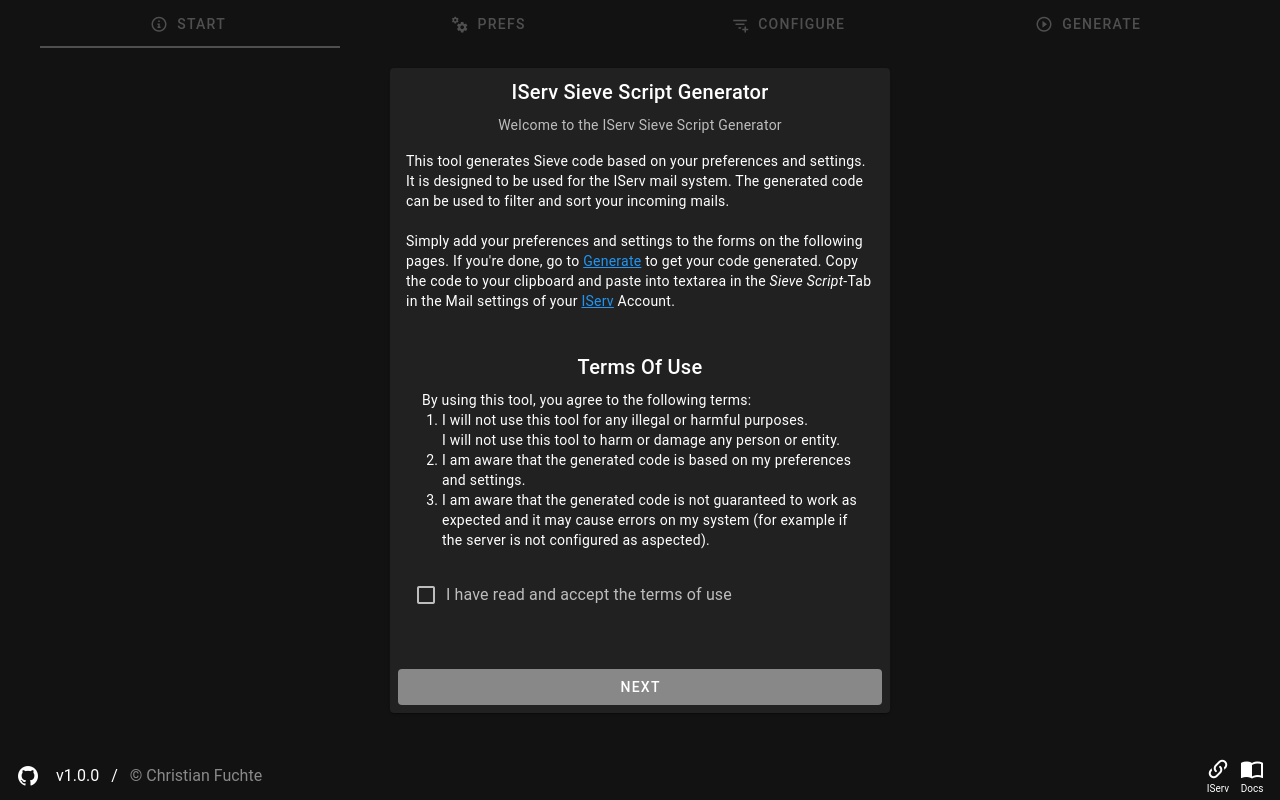
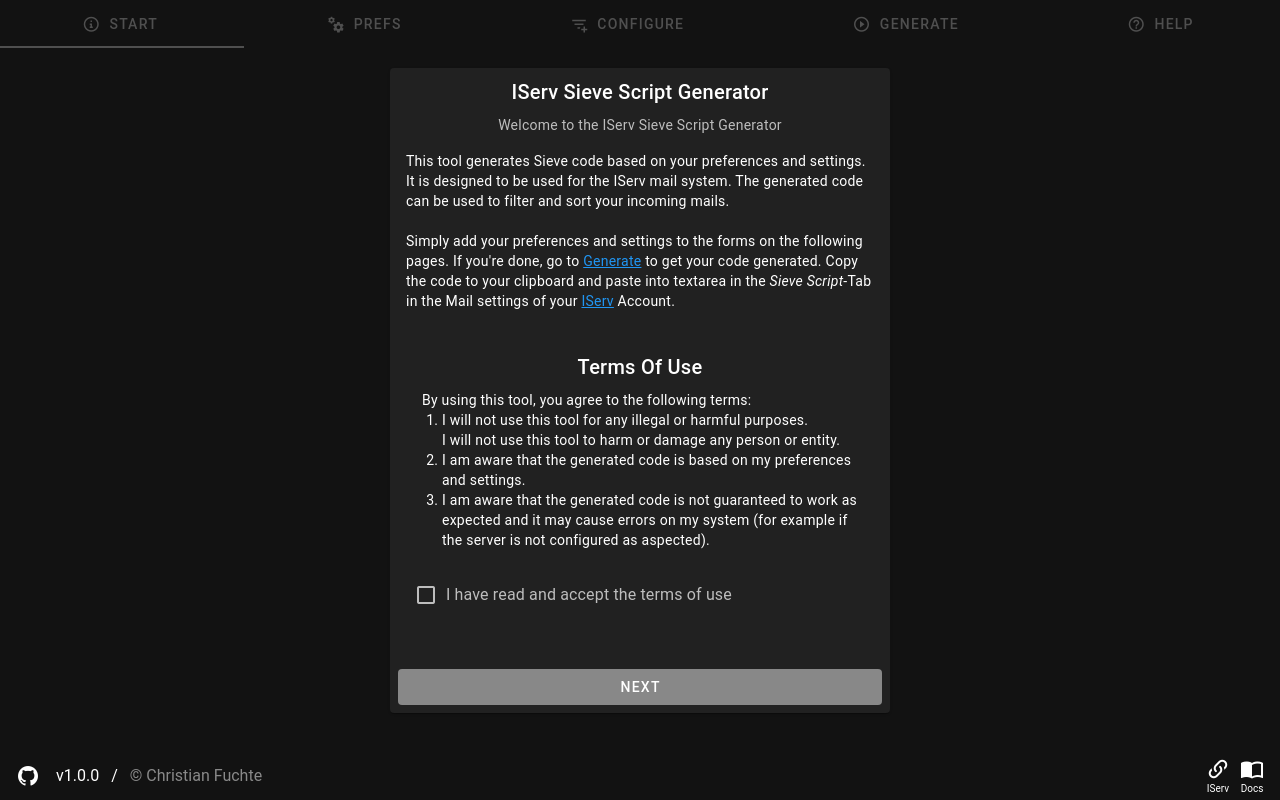
Before and after one commit to Barsch2006/iserv-sieve-script-generator, a Vue app: page / in a window 1280 px wide. Built offline with nearby package versions, Linux system fonts and the light colour scheme.

Commit message:
Add HelpPage component and update App.vue

```diff
--- a/src/App.vue
+++ b/src/App.vue
@@ -2,10 +2,11 @@
 import StartVCard from './components/StartVCard.vue';
 import PrefsVCard from './components/PrefsVCard.vue';
 import FilterVCard from './components/FilterVCard.vue';
+import HelpPage from './components/HelpPage.vue';
 import { default as generate, IGenerateOptions } from './generate';
 
 export default {
-    components: { StartVCard, PrefsVCard, FilterVCard },
+    components: { StartVCard, PrefsVCard, FilterVCard, HelpPage },
     data() {
         return {
             accepted_tos: false,
@@ -48,6 +49,11 @@
                     value: 'finish',
                     icon: 'mdi-play-circle-outline',
                     name: 'Generate',
+                },
+                {
+                    value: 'help',
+                    icon: 'mdi-help-circle-outline',
+                    name: 'Help',
                 },
             ],
             mobile: false,
@@ -189,6 +195,10 @@
                         </VCardText>
                     </VCard>
                 </VWindowItem>
+
+                <VWindowItem value="help">
+                    <HelpPage @go-to-start="tab = 'start'" />
+                </VWindowItem>
             </VWindow>
         </VMain>
 
@@ -202,7 +212,11 @@
                 <VIcon size="24px" icon="mdi-link-variant" />
                 IServ
             </a>
-            <a target="__blank" class="subtitle icon-link" href="https://datatracker.ietf.org/doc/html/rfc3028#section-1">
+            <a
+                target="__blank"
+                class="subtitle icon-link"
+                href="https://datatracker.ietf.org/doc/html/rfc3028#section-1"
+            >
                 <VIcon size="24px" icon="mdi-book-open-blank-variant" />
                 Docs
             </a>
--- /dev/null
+++ b/src/components/HelpPage.vue
@@ -0,0 +1,28 @@
+<script lang="ts">
+export default {
+    emits: ['go-to-start'],
+    methods: {
+        gotostart() {
+            // @ts-ignore
+            this.$emit('go-to-start');
+        },
+    },
+};
+</script>
+
+<template>
+    <VCard>
+        <VCardTitle class="text-center"> Help </VCardTitle>
+        <VCardSubtitle>
+            Feeling stuck? Need some assistance? You've come to the right place!
+        </VCardSubtitle>
+        <VCardText>
+            <strong>
+                Help Page is under construction. Please check back later.
+            </strong>
+        </VCardText>
+        <VCardActions>
+            <VBtn width="100%" variant="flat" color="primary" @click="gotostart()"> Back to Start </VBtn>
+        </VCardActions>
+    </VCard>
+</template>
```
